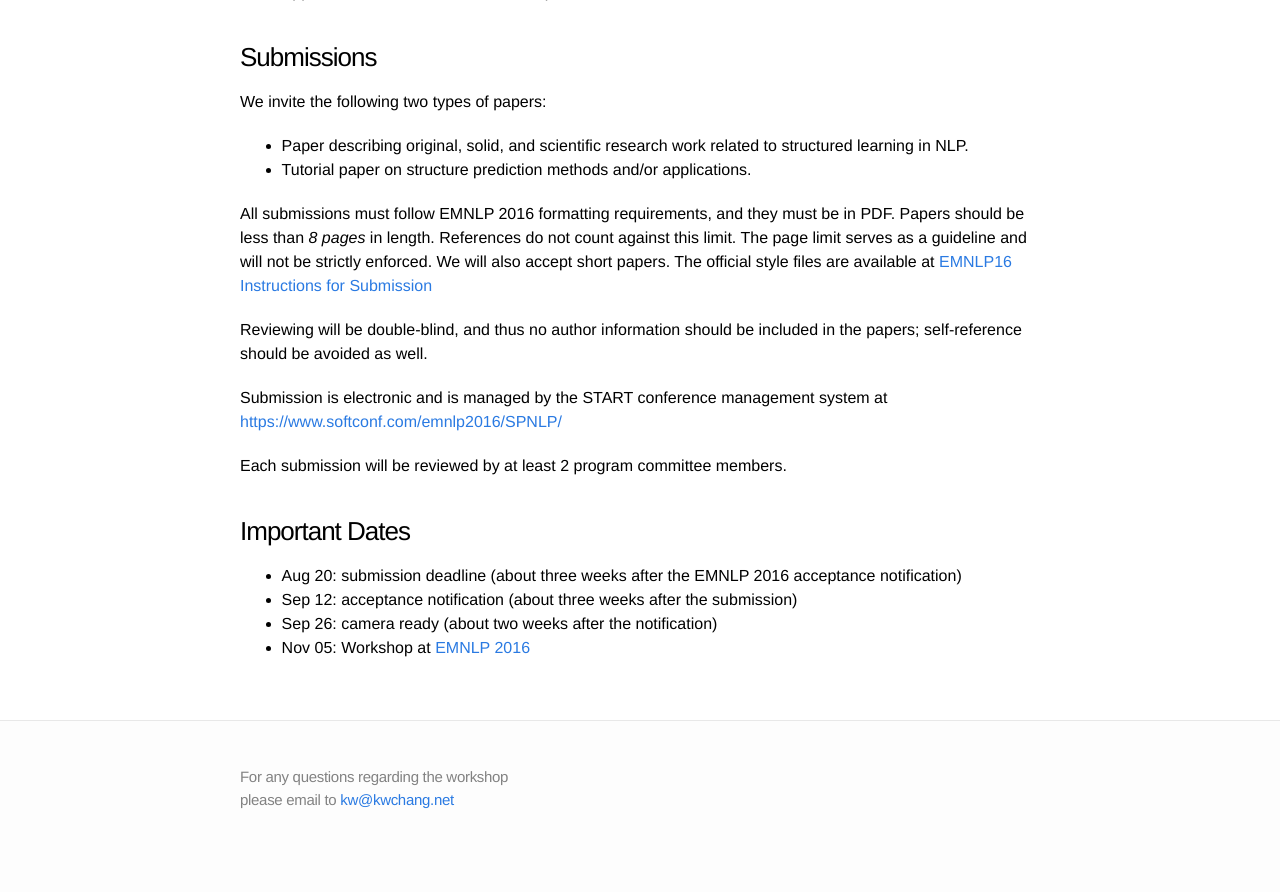
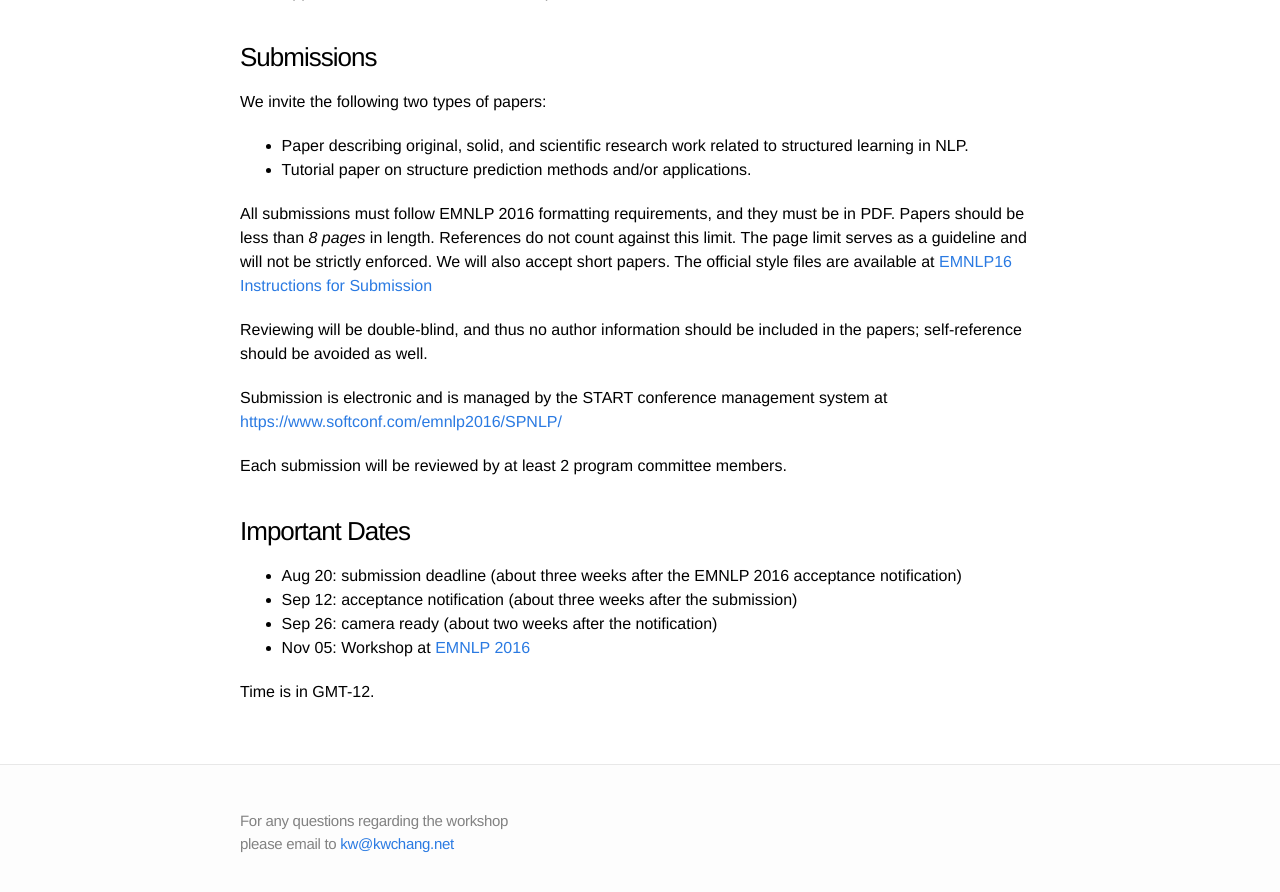
Before and after one commit to structuredprediction/structuredprediction.github.io, a Jekyll site: the page built from 1_cfp.md, in a window 1280 px wide and 900 px high, scrolled down 968 px. Shown: the top 892 px of the window. Built offline with Jekyll 4.4.1, drawn with Linux system fonts in a browser that asks for light colours; before the commit the page ends 1824 px from its top, so only the background shows below that.

Commit message:
Update 1_cfp.md

```diff
--- a/1_cfp.md
+++ b/1_cfp.md
@@ -79,3 +79,5 @@ Each submission will be reviewed by at least 2 program committee members.
 * Sep 12: acceptance notification (about three weeks after the submission)
 * Sep 26: camera ready (about two weeks after the notification)
 * Nov 05: Workshop at [EMNLP 2016](http://www.emnlp2016.net)
+
+Time is in GMT-12.
```
